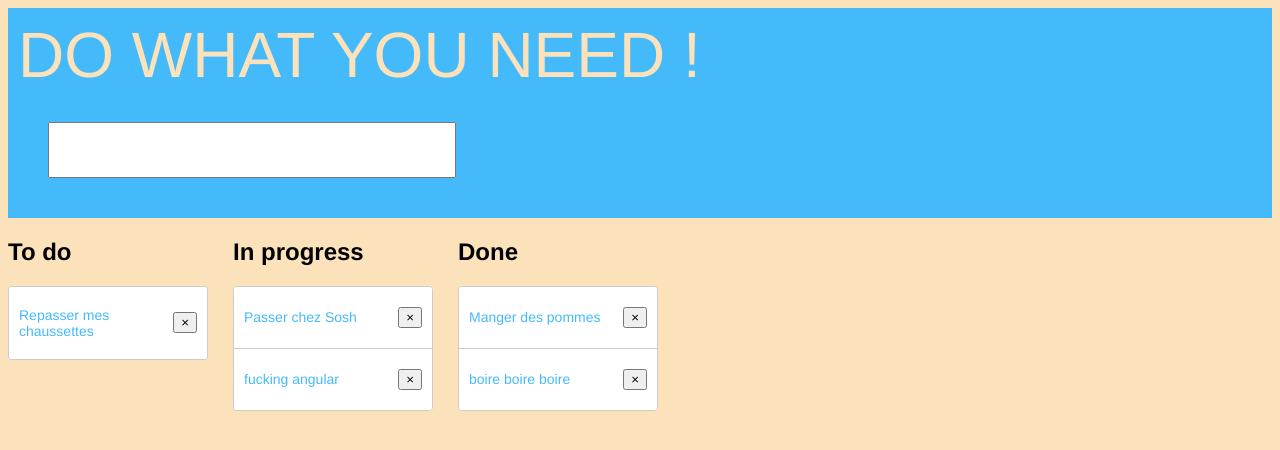
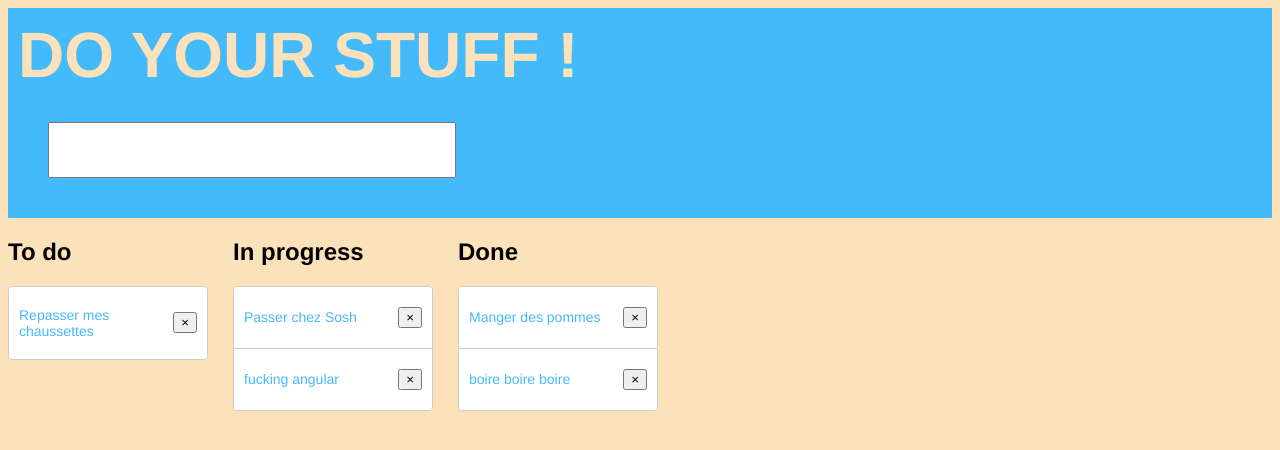
Before and after one commit to BennyBalcoon/my-todo-app, an Angular app: page / in a window 1280 px wide. Shown: the top 450 px of the page. Built offline with nearby package versions, Linux system fonts and the light colour scheme.

Commit message:
change title style

```diff
--- a/src/app/app.component.css
+++ b/src/app/app.component.css
@@ -3,6 +3,10 @@
   font-size: 4em;
   color: #FCE2BB;
   background-color: #44BAFB;
+}
+
+.title {
+  font-weight: bold;
 }
 
 input {
--- a/src/app/app.component.html
+++ b/src/app/app.component.html
@@ -1,5 +1,5 @@
 <div class="add">
-  <div class="title">DO WHAT YOU NEED !</div>
+  <div class="title">DO YOUR STUFF !</div>
 <input type="text" #newTodo (keyup.enter)="addTodo(newTodo.value); newTodo.value=''">
 </div>
 
```
